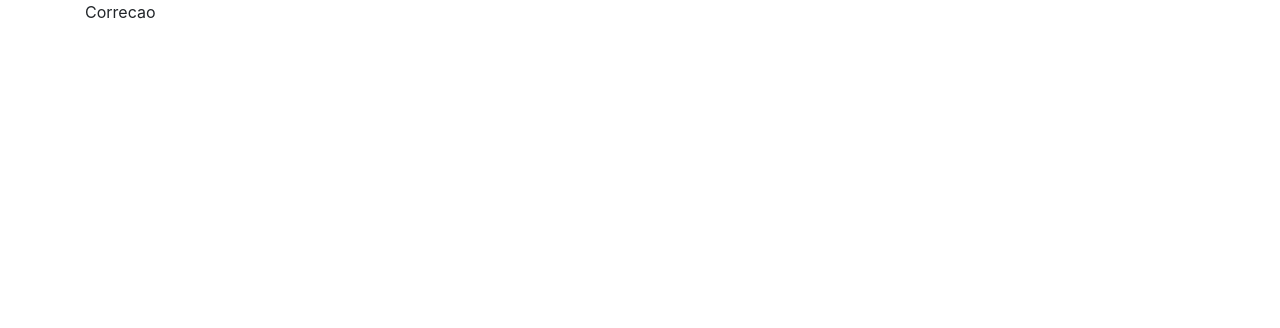
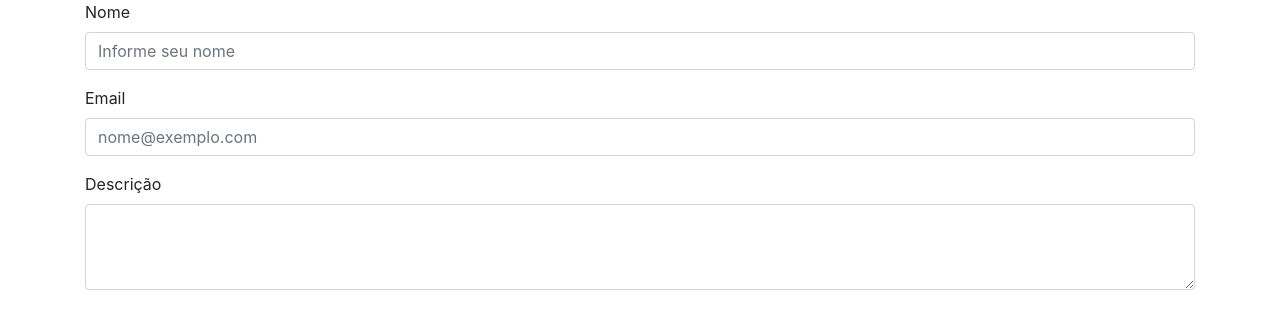
Before and after one commit to WesleyAdriann/Desafio-Stefanini-AutoIT, a React (Create React App) app: page / in a window 1280 px wide. Shown: the top 328 px of the page. Built offline with nearby package versions, Linux system fonts and the light colour scheme.

Commit message:
Cria o formulario da correção

```diff
--- a/src/components/correcaoAutomatica.js
+++ b/src/components/correcaoAutomatica.js
@@ -4,7 +4,23 @@ class CorrecaoAutomatica extends Component {
     render() {
         return (
             <div>
-                Correcao
+                <form>
+                    <div className="form-group">
+                        <label for="name">Nome</label>
+                        <input type="text" className="form-control" id="name" placeholder="Informe seu nome"/>
+                    </div>
+
+                    <div className="form-group">
+                        <label for="email">Email</label>
+                        <input type="email" className="form-control" id="email" placeholder="nome@exemplo.com"/>
+                    </div>
+
+                    <div className="form-group">
+                        <label for="description">Descrição</label>
+                        <textarea  className="form-control" id="description" rows="3"/>
+
+                    </div>
+                </form>
             </div>
         );
     }
```
